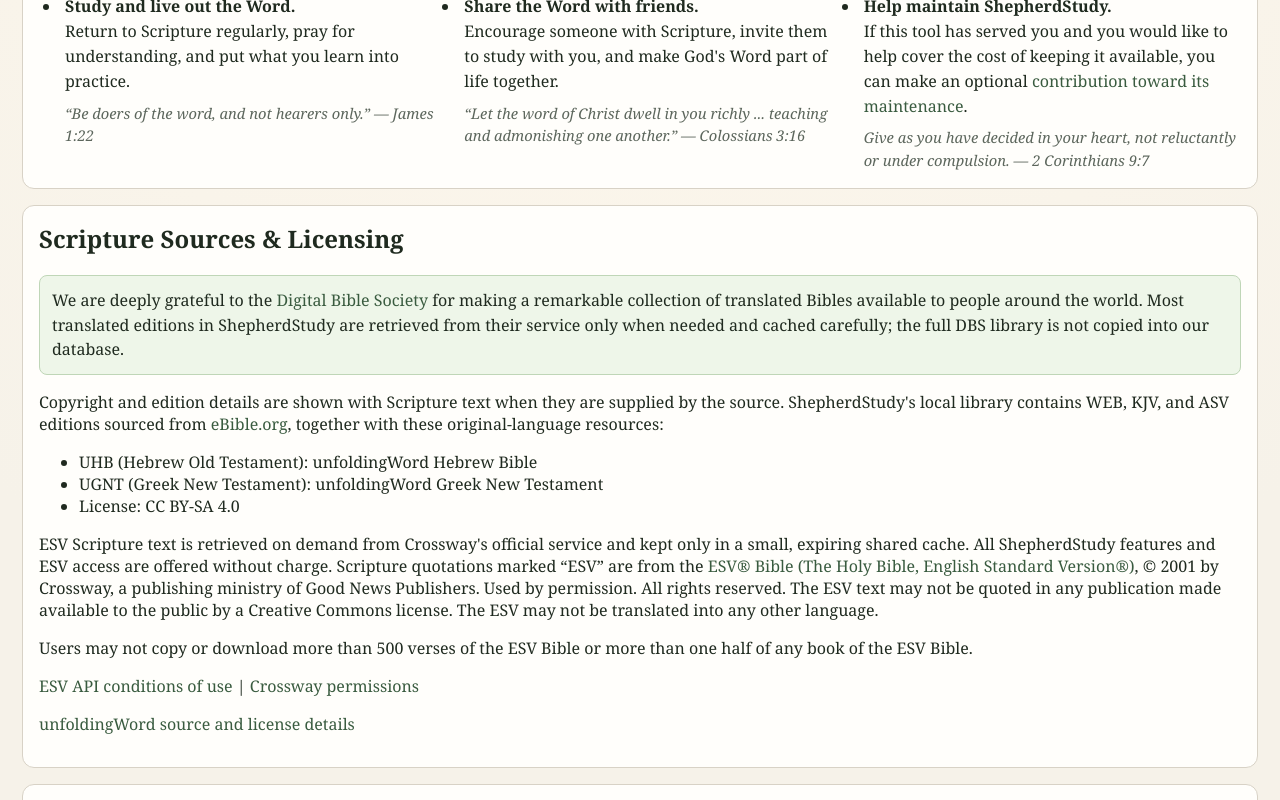
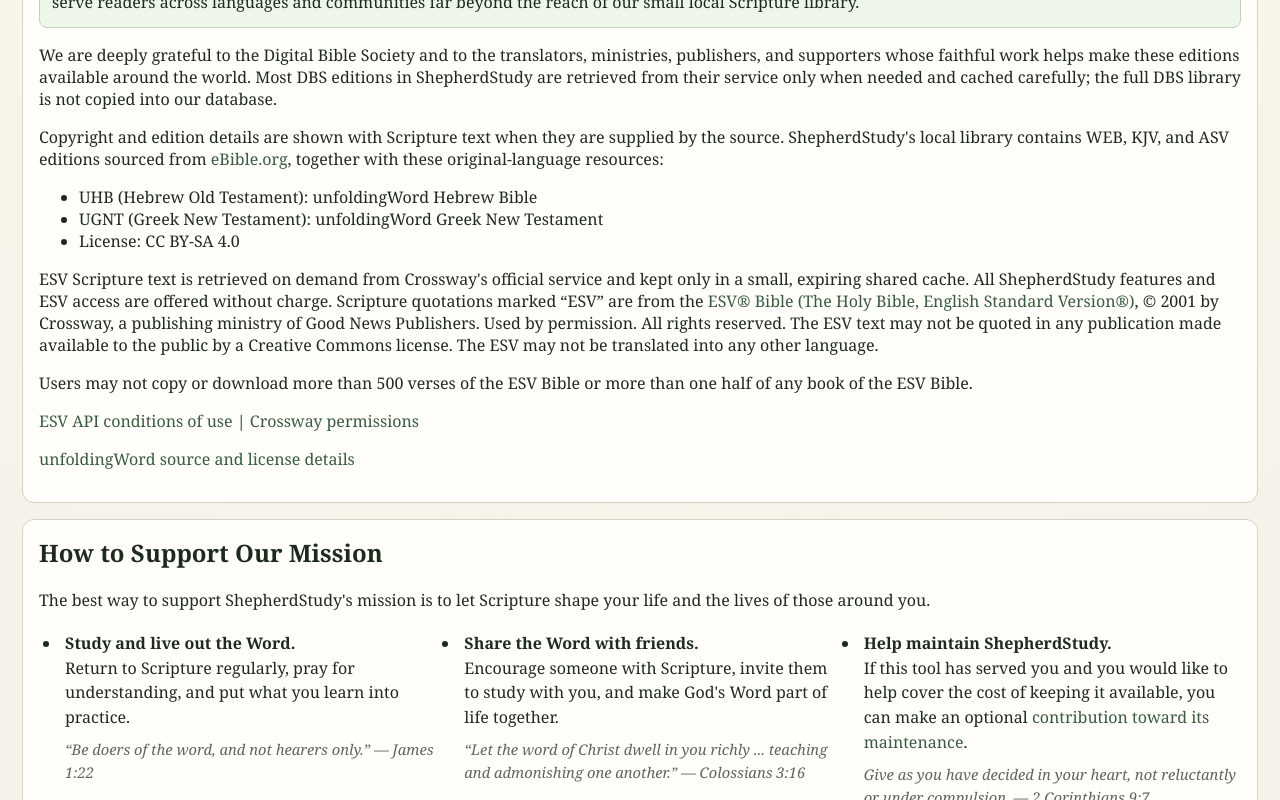
Before and after one commit to SydFloyd/ShepherdStudy, a Next.js app: page /info in a window 1280 px wide. Shown: the part 380-1180 px from the top of the page. Built offline with nearby package versions, Linux system fonts and the light colour scheme; no server answers.

Commit message:
Update Info page DBS acknowledgment (#16)

```diff
--- a/app/info/page.tsx
+++ b/app/info/page.tsx
@@ -23,55 +23,25 @@
         </p>
       </article>
 
-      <article className="card infoSupportCard">
-        <h2>How to Support Our Mission</h2>
-        <p>
-          The best way to support ShepherdStudy&apos;s mission is to let
-          Scripture shape your life and the lives of those around you.
-        </p>
-        <ul className="infoSupportList">
-          <li>
-            <strong>Study and live out the Word.</strong> Return to Scripture
-            regularly, pray for understanding, and put what you learn into
-            practice.
-            <span className="infoSupportVerse">
-              &ldquo;Be doers of the word, and not hearers only.&rdquo; &mdash;
-              James 1:22
-            </span>
-          </li>
-          <li>
-            <strong>Share the Word with friends.</strong> Encourage someone
-            with Scripture, invite them to study with you, and make God&apos;s
-            Word part of life together.
-            <span className="infoSupportVerse">
-              &ldquo;Let the word of Christ dwell in you richly ... teaching and
-              admonishing one another.&rdquo; &mdash; Colossians 3:16
-            </span>
-          </li>
-          <li>
-            <strong>Help maintain ShepherdStudy.</strong> If this tool has
-            served you and you would like to help cover the cost of keeping it
-            available, you can make an optional{" "}
-            <Link href="/donate">contribution toward its maintenance</Link>.
-            <span className="infoSupportVerse">
-              Give as you have decided in your heart, not reluctantly or under
-              compulsion. &mdash; 2 Corinthians 9:7
-            </span>
-          </li>
-        </ul>
-      </article>
-
       <article className="card infoLicenseCard">
         <h2>Scripture Sources &amp; Licensing</h2>
         <p className="infoDbsThanks">
-          We are deeply grateful to the{" "}
+          We give thanks to God for the global Scripture resources made
+          available through the{" "}
           <a href="https://dbs.org/" target="_blank" rel="noreferrer">
             Digital Bible Society
-          </a>{" "}
-          for making a remarkable collection of translated Bibles available to
-          people around the world. Most translated editions in ShepherdStudy are
-          retrieved from their service only when needed and cached carefully;
-          the full DBS library is not copied into our database.
+          </a>
+          . Their multilingual catalog helps ShepherdStudy serve readers across
+          languages and communities far beyond the reach of our small local
+          Scripture library.
+        </p>
+        <p>
+          We are deeply grateful to the Digital Bible Society and to the
+          translators, ministries, publishers, and supporters whose faithful
+          work helps make these editions available around the world. Most DBS
+          editions in ShepherdStudy are retrieved from their service only when
+          needed and cached carefully; the full DBS library is not copied into
+          our database.
         </p>
         <p>
           Copyright and edition details are shown with Scripture text when they
@@ -135,6 +105,44 @@
         </p>
       </article>
 
+      <article className="card infoSupportCard">
+        <h2>How to Support Our Mission</h2>
+        <p>
+          The best way to support ShepherdStudy&apos;s mission is to let
+          Scripture shape your life and the lives of those around you.
+        </p>
+        <ul className="infoSupportList">
+          <li>
+            <strong>Study and live out the Word.</strong> Return to Scripture
+            regularly, pray for understanding, and put what you learn into
+            practice.
+            <span className="infoSupportVerse">
+              &ldquo;Be doers of the word, and not hearers only.&rdquo; &mdash;
+              James 1:22
+            </span>
+          </li>
+          <li>
+            <strong>Share the Word with friends.</strong> Encourage someone
+            with Scripture, invite them to study with you, and make God&apos;s
+            Word part of life together.
+            <span className="infoSupportVerse">
+              &ldquo;Let the word of Christ dwell in you richly ... teaching and
+              admonishing one another.&rdquo; &mdash; Colossians 3:16
+            </span>
+          </li>
+          <li>
+            <strong>Help maintain ShepherdStudy.</strong> If this tool has
+            served you and you would like to help cover the cost of keeping it
+            available, you can make an optional{" "}
+            <Link href="/donate">contribution toward its maintenance</Link>.
+            <span className="infoSupportVerse">
+              Give as you have decided in your heart, not reluctantly or under
+              compulsion. &mdash; 2 Corinthians 9:7
+            </span>
+          </li>
+        </ul>
+      </article>
+
       <article className="card infoFeaturesCard">
         <h2>Features</h2>
         <h3>
```
